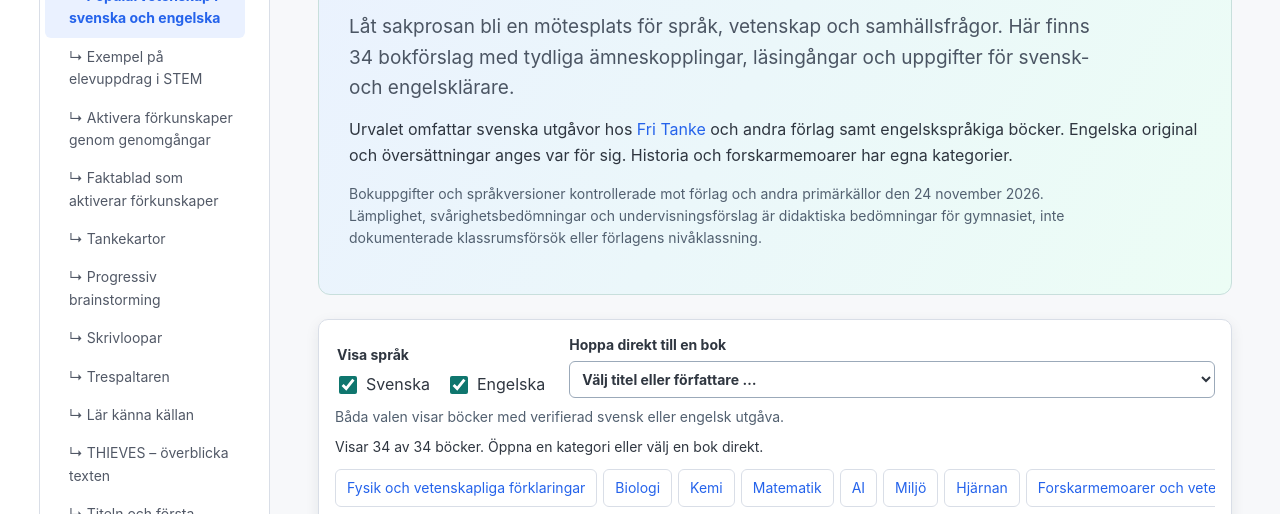
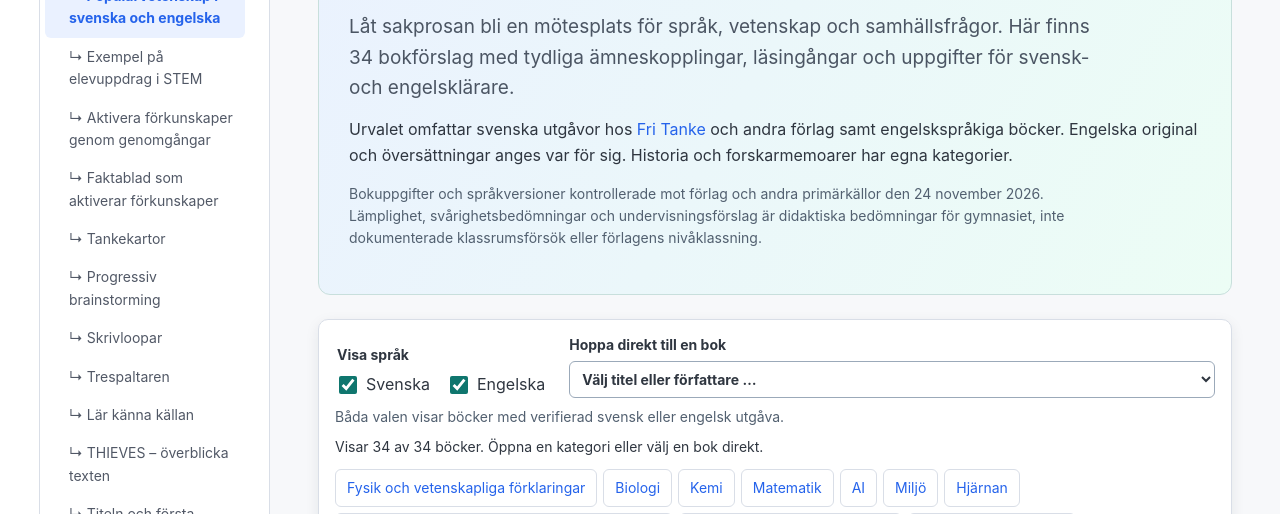
Before and after one commit to paul-pauliskolan/pauli-tek, a plain HTML site: page chapters/popularvetenskap-bokguide.html in a window 1280 px wide. Shown: the part 286-800 px from the top of the page. Drawn offline with Linux system fonts and the light colour scheme.

Commit message:
Visa alla bokkategorier utan sidscrollning

```diff
--- a/chapters/popularvetenskap-bokguide.html
+++ b/chapters/popularvetenskap-bokguide.html
@@ -1,5 +1,5 @@
 <!DOCTYPE html>
-<html lang="sv"><head><meta charset="utf-8"><meta name="viewport" content="width=device-width, initial-scale=1"><meta name="description" content="34 bokförslag för gymnasiets svenska och engelska: populärvetenskap, forskarmemoarer och historia, med ämneskopplingar och språkversioner."><title>Populärvetenskap i svenska och engelska · Bokguide för gymnasiet</title><link rel="stylesheet" href="../styles.css"><link rel="stylesheet" href="../sprak-stem.css?v=20261124-bokmeny"><script src="../app.js?v=20261124-bokguide9" defer></script></head>
+<html lang="sv"><head><meta charset="utf-8"><meta name="viewport" content="width=device-width, initial-scale=1"><meta name="description" content="34 bokförslag för gymnasiets svenska och engelska: populärvetenskap, forskarmemoarer och historia, med ämneskopplingar och språkversioner."><title>Populärvetenskap i svenska och engelska · Bokguide för gymnasiet</title><link rel="stylesheet" href="../styles.css"><link rel="stylesheet" href="../sprak-stem.css?v=20261124-kategorier"><script src="../app.js?v=20261124-bokguide9" defer></script></head>
 <body data-subpage="stem-bokguide"><a class="skip-link" href="#content">Hoppa till innehållet</a><header class="mobilebar"><strong>Digital kompetens och språkutveckling i STEM</strong><button class="menu-button" type="button" aria-expanded="false" aria-controls="sidebar">Meny</button></header><div class="layout"><aside class="sidebar" id="sidebar"><p class="brand-kicker">Pauliskolan i Malmö</p><a class="brand" href="../index.html">Digital kompetens och språkutveckling i STEM</a><nav class="nav" aria-label="Kursnavigering"><div id="chapter-nav"></div></nav></aside><main id="content">
 <nav class="stem-breadcrumb" aria-label="Brödsmulor"><a href="sprakutveckling-stem.html">Språkutveckling i STEM</a> / Populärvetenskap i svenska och engelska</nav>
 <header class="hero stem-hero"><p class="eyebrow">Bokguide · gymnasiet · svenska och engelska</p><h1>Populärvetenskap i svenska och engelska</h1><p class="lead">Låt sakprosan bli en mötesplats för språk, vetenskap och samhällsfrågor. Här finns 34 bokförslag med tydliga ämneskopplingar, läsingångar och uppgifter för svensk- och engelsklärare.</p><p>Urvalet omfattar svenska utgåvor hos <a href="https://fritanke.se/">Fri Tanke</a> och andra förlag samt engelskspråkiga böcker. Engelska original och översättningar anges var för sig. Historia och forskarmemoarer har egna kategorier.</p><p class="stem-caption">Bokuppgifter och språkversioner kontrollerade mot förlag och andra primärkällor den 24 november 2026. Lämplighet, svårighetsbedömningar och undervisningsförslag är didaktiska bedömningar för gymnasiet, inte dokumenterade klassrumsförsök eller förlagens nivåklassning.</p></header>
--- a/sprak-stem.css
+++ b/sprak-stem.css
@@ -27,3 +27,7 @@
 .book-category{border:1px solid var(--line);border-radius:10px;background:#fff;padding:18px}.book-category>summary{cursor:pointer;display:list-item}.book-category>summary h2{display:inline;font-size:1.3rem;margin:0}.book-category-count{font-size:.875rem;color:var(--muted);margin-left:12px;white-space:nowrap}.book-category[open]>summary{margin-bottom:18px}body[data-subpage="stem-bokguide"] [data-book-category],body[data-subpage="stem-bokguide"] .book-entry{scroll-margin-top:var(--book-browser-height,220px)}.book-browser select:focus-visible,.book-browser input:focus-visible,.book-category>summary:focus-visible{outline:3px solid var(--accent);outline-offset:3px}
 @media(max-width:800px){.book-browser{top:84px;padding:10px}.book-browser-tools{gap:8px}.book-jump-label{flex-basis:100%}body[data-subpage="stem-bokguide"] [data-book-category],body[data-subpage="stem-bokguide"] .book-entry{scroll-margin-top:calc(var(--book-browser-height,260px) + 84px)}}
 @media print{.book-browser{display:none}.book-category{border:0;padding:0}.book-category:not([open]){display:block}}
+
+/* Show every book category without horizontal scrolling. */
+.book-category-links{flex-wrap:wrap;overflow-x:visible;padding-bottom:0}
+.book-category-links a{white-space:normal;flex-shrink:1;overflow-wrap:anywhere}
```
